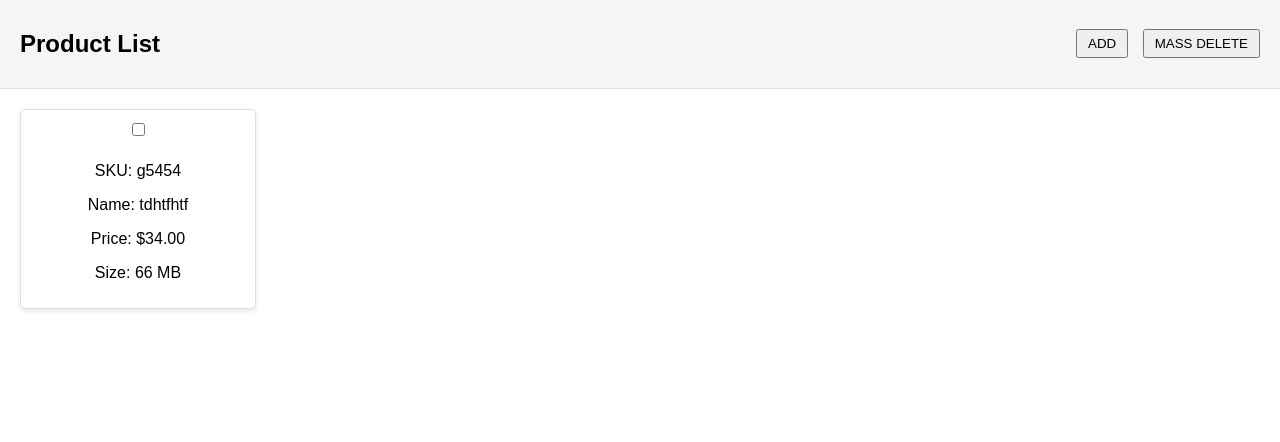
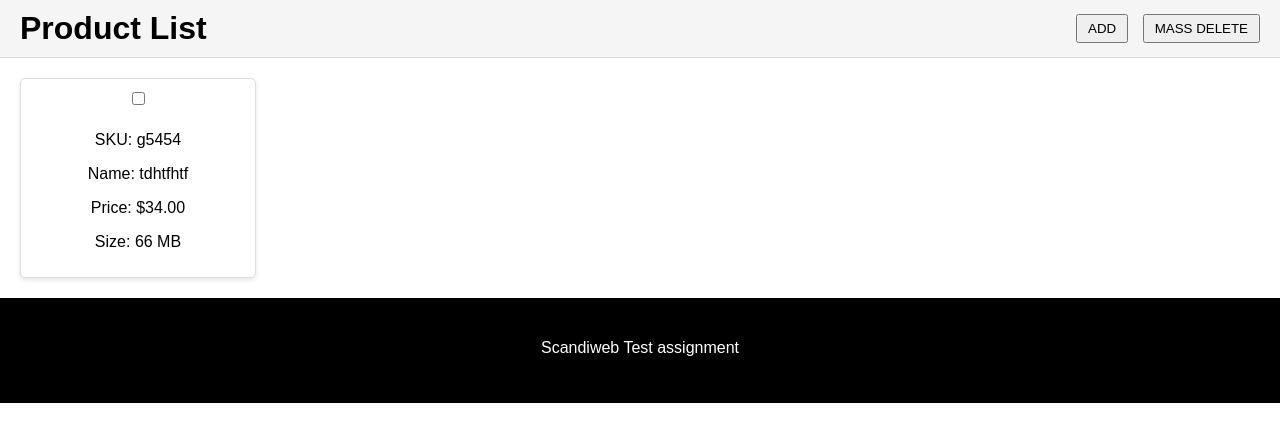
Before and after one commit to gtamihalol/task_scandi, a PHP site: page / in a window 1280 px wide. Shown: the top 442 px of the page. Run offline with PHP 8.4, Linux system fonts and the light colour scheme; data comes from the database, SQL or seed files in the repository.

Commit message:
Add files via upload

```diff
--- /dev/null
+++ b/assets/deleteproduct.js
@@ -0,0 +1,17 @@
+document.addEventListener('DOMContentLoaded', function() {
+    const deleteButton = document.getElementById('delete-product-btn');
+    const cancelButton = document.getElementById('cancel-delete-btn');
+
+    if (deleteButton) {
+        deleteButton.addEventListener('click', function () {
+            if (confirm("Are you sure you want to delete selected products?")) {
+                document.getElementById('product-list-form').submit();
+            }
+        });
+    }
+
+    if (cancelButton) {
+        cancelButton.addEventListener('click', function () {
+        });
+    }
+});
--- a/assets/styles.css
+++ b/assets/styles.css
@@ -51,6 +51,27 @@ header button {
     margin-bottom: 10px;
 }
 
-.inputs {
-    color: red;
+.form {
+    padding: 100px;
+    border: 1px solid black;
+    text-align: center;
 }
+
+.form-group {
+    padding-bottom: 20px;
+}
+
+footer {
+    background-color: black;
+    color: white;
+    width: auto;
+
+    display: flex;
+    justify-content: center;
+    align-items: center;
+
+    margin-top: 0;
+    margin-bottom: -10px;
+    padding-bottom: 5px;
+    height: 100px;
+}
--- a/classes/Book.php
+++ b/classes/Book.php
@@ -0,0 +1,21 @@
+<?php
+require_once 'AbstractProduct.php';
+
+
+class Book extends AbstractProduct {
+    private $weight;
+
+    public function __construct($sku, $name, $price, $weight) {
+        parent::__construct($sku, $name, $price);
+        $this->weight = $weight;
+    }
+
+    public function save($db) {
+        $stmt = $db->prepare("INSERT INTO products (sku, name, price, product_type, weight_kg) VALUES (?, ?, ?, 'Book', ?)");
+        $stmt->execute([$this->sku, $this->name, $this->price, $this->weight]);
+    }
+
+    public function display() {
+        return "{$this->name} ({$this->sku}): {$this->price}$, Weight: {$this->weight} KG";
+    }
+}
--- a/classes/Furniture.php
+++ b/classes/Furniture.php
@@ -0,0 +1,26 @@
+<?php
+require_once 'AbstractProduct.php';
+
+class Furniture extends AbstractProduct {
+    private $height;
+    private $width;
+    private $length;
+
+    public function __construct($sku, $name, $price, $height, $width, $length) {
+        parent::__construct($sku, $name, $price);
+        $this->height = $height;
+        $this->width = $width;
+        $this->length = $length;
+    }
+
+    public function save($db) {
+        $stmt = $db->prepare("INSERT INTO products (sku, name, price, product_type, dimensions) VALUES (?, ?, ?, 'Furniture', ?)");
+        $dimensions = "{$this->height}x{$this->width}x{$this->length}";
+        $stmt->execute([$this->sku, $this->name, $this->price, $dimensions]);
+    }
+
+    public function display() {
+        return "{$this->name} ({$this->sku}): {$this->price}$, Dimensions: {$this->height}x{$this->width}x{$this->length} CM";
+    }
+}
+?>
--- a/delete-products.php
+++ b/delete-products.php
@@ -4,23 +4,19 @@ ini_set('display_errors', 1);
 
 require_once 'classes/Database.php';
 
-// Подключение к базе данных
 $db = (new Database())->connect();
 
 if ($_SERVER['REQUEST_METHOD'] === 'POST' && isset($_POST['delete'])) {
     $idsToDelete = $_POST['delete'];
 
     if (!empty($idsToDelete)) {
-        // Создание строки с параметрами для IN (например, ?, ?, ?)
         $placeholders = implode(',', array_fill(0, count($idsToDelete), '?'));
 
-        // Удаление записей из базы данных
         $stmt = $db->prepare("DELETE FROM products WHERE id IN ($placeholders)");
         $stmt->execute($idsToDelete);
     }
 }
 
-// Перенаправление обратно на главную страницу
 header('Location: index.php');
 exit;
 ?>
--- a/index.php
+++ b/index.php
@@ -23,21 +23,15 @@ $products = $stmt->fetchAll(PDO::FETCH_ASSOC);
     <meta name="viewport" content="width=device-width, initial-scale=1.0">
     <title>Product List</title>
     <link rel="stylesheet" href="assets/styles.css">
+<script src="assets/deleteproduct.js"></script>
 </head>
-
-<style>
-	h1 {
-	display: none;
-	}
-</style>
 
 <body>
     <header>
         <h1>Product List</h1>
-	<h2>Product List</h2>
         <div>
             <button onclick="location.href='addproduct.php'">ADD</button>
-            <button id="delete-product-btn" form="product-list-form">MASS DELETE</button>
+            <button id="delete-product-btn">MASS DELETE</button>
         </div>
     </header>
     <main>
@@ -61,12 +55,8 @@ $products = $stmt->fetchAll(PDO::FETCH_ASSOC);
             </div>
         </form>
     </main>
-    <script>
-        document.getElementById('delete-product-btn').addEventListener('click', function () {
-            if (confirm("Are you sure you want to delete selected products?")) {
-                document.getElementById('product-list-form').submit();
-            }
-        });
-    </script>
+<footer>
+<p>Scandiweb Test assignment</p>
+</footer>
 </body>
 </html>
```
Also changed, not shown: addproduct.php (+24 -22 lines), classes/ProductFactory.php (added, +20 -0 lines).
